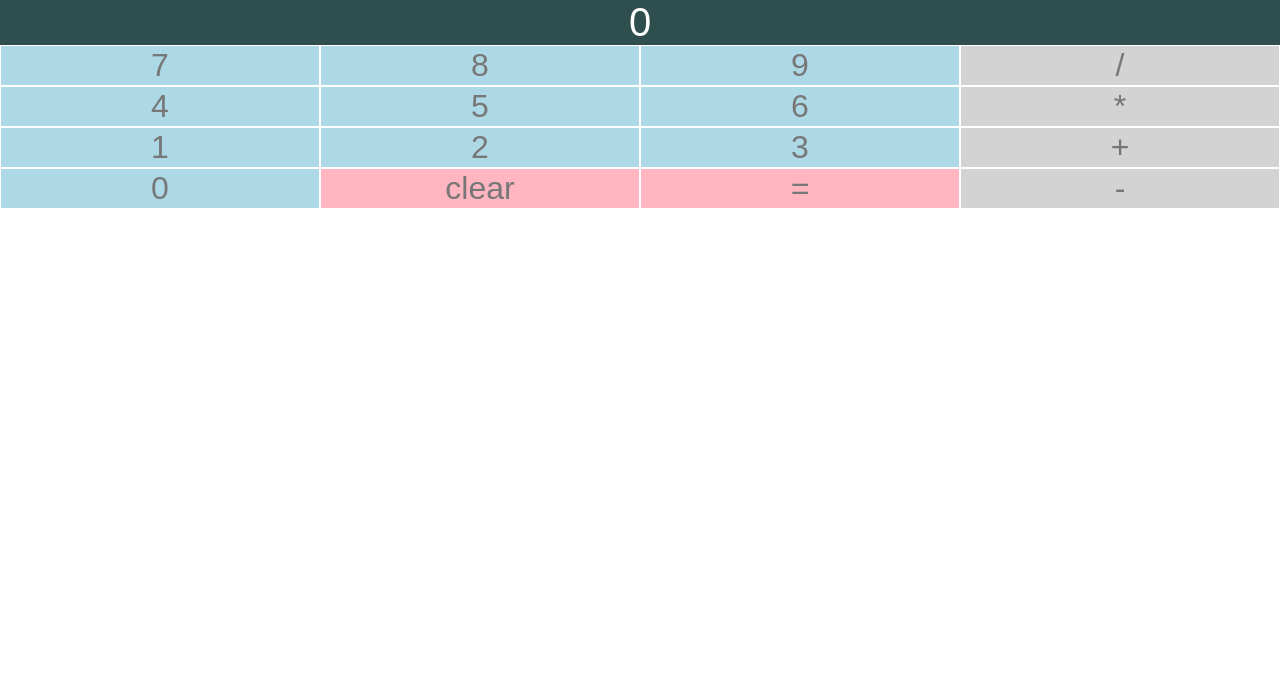
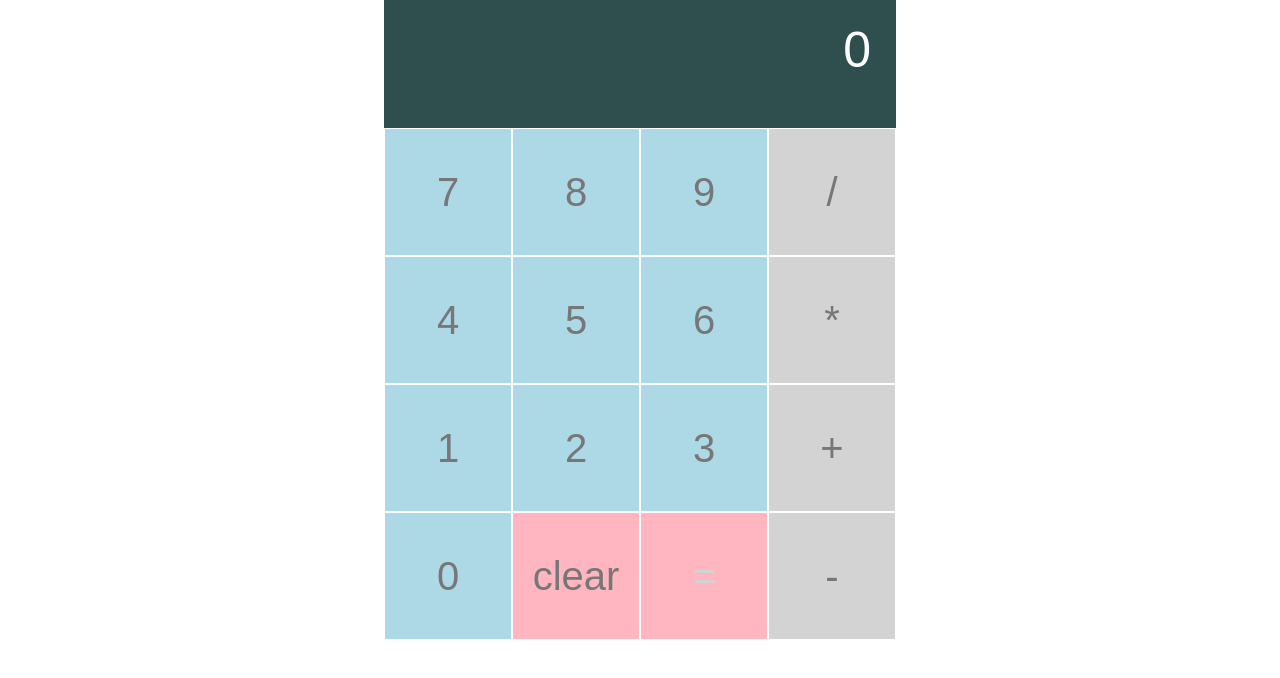
Before and after one commit to McWatt/reaculator, a React (Create React App) app: page / in a window 1280 px wide. Shown: the top 678 px of the page. Built offline with nearby package versions, Linux system fonts and the light colour scheme.

Commit message:
Finished logic to handle second constant properly

```diff
--- a/src/Calculator.js
+++ b/src/Calculator.js
@@ -2,9 +2,11 @@ import React, { Component } from "react";
 import styled, { css } from 'styled-components';
 
 const Container = styled.div`
-  font-size: 32px;
+  font-size: 2.5rem;
   display: grid;
-  grid-template-columns: repeat(4, 1fr);
+  grid-template-columns: repeat(4, 10vw);
+  grid-template-rows: repeat(5, 10vw);
+  justify-content: center;
 `;
 
 const Screen = styled.div`
@@ -12,7 +14,11 @@ const Screen = styled.div`
   color: white;
   font-size: 1.25em;
   grid-column: 1 / -1;
-  text-align: center;
+  text-align: right;
+  line-height: 2;
+  padding-left: .5em;
+  padding-right: .5em;
+  word-wrap: break-word;
 `;
 
 const Button = styled.button`
@@ -61,6 +67,7 @@ class Calculator extends Component {
     this.state = {
       currentValue: 0,
       previousValue: 0,
+      newConstant: true,
       operator: '',
     };
 
@@ -75,14 +82,16 @@ class Calculator extends Component {
       console.log(event.target.getAttribute("operator"));
 
     this.setState({
-        operator: event.target.getAttribute("operator")
+      operator: event.target.getAttribute("operator"),
+      newConstant: true,
     });
   }
 
     handleCalculationRequest(event) {
     this.setState({
       currentValue: this.calculateNumbers(),
-      operator: ""
+      operator: '',
+      newConstant: true,
     });
   }
 
@@ -93,13 +102,14 @@ class Calculator extends Component {
   appendNumberToCurrentValue(num) {
     this.setState({
       currentValue: Number(this.state.currentValue + '' + num),
+      newConstant: false,
     })
   }
 
   handleNumberSetting(event) {
       const num = Number(event.target.innerText);
 
-      if (this.state.operator !== '') {
+      if (this.state.newConstant) {
           this.setState({
               previousValue: this.state.currentValue,
               currentValue: '',
@@ -118,6 +128,7 @@ class Calculator extends Component {
           currentValue: 0,
           operator: '',
           previousValue: 0,
+          newConstant: true,
       });
   }
 
@@ -154,6 +165,7 @@ class Calculator extends Component {
               backgroundColor={this.props.operationTheme}
               onClick={this.handleClear}>clear</Button>
             <Button
+              disabled={this.state.newConstant}
               backgroundColor={this.props.operationTheme}
               onClick={this.handleCalculationRequest}>=</Button>
             <Button
```
